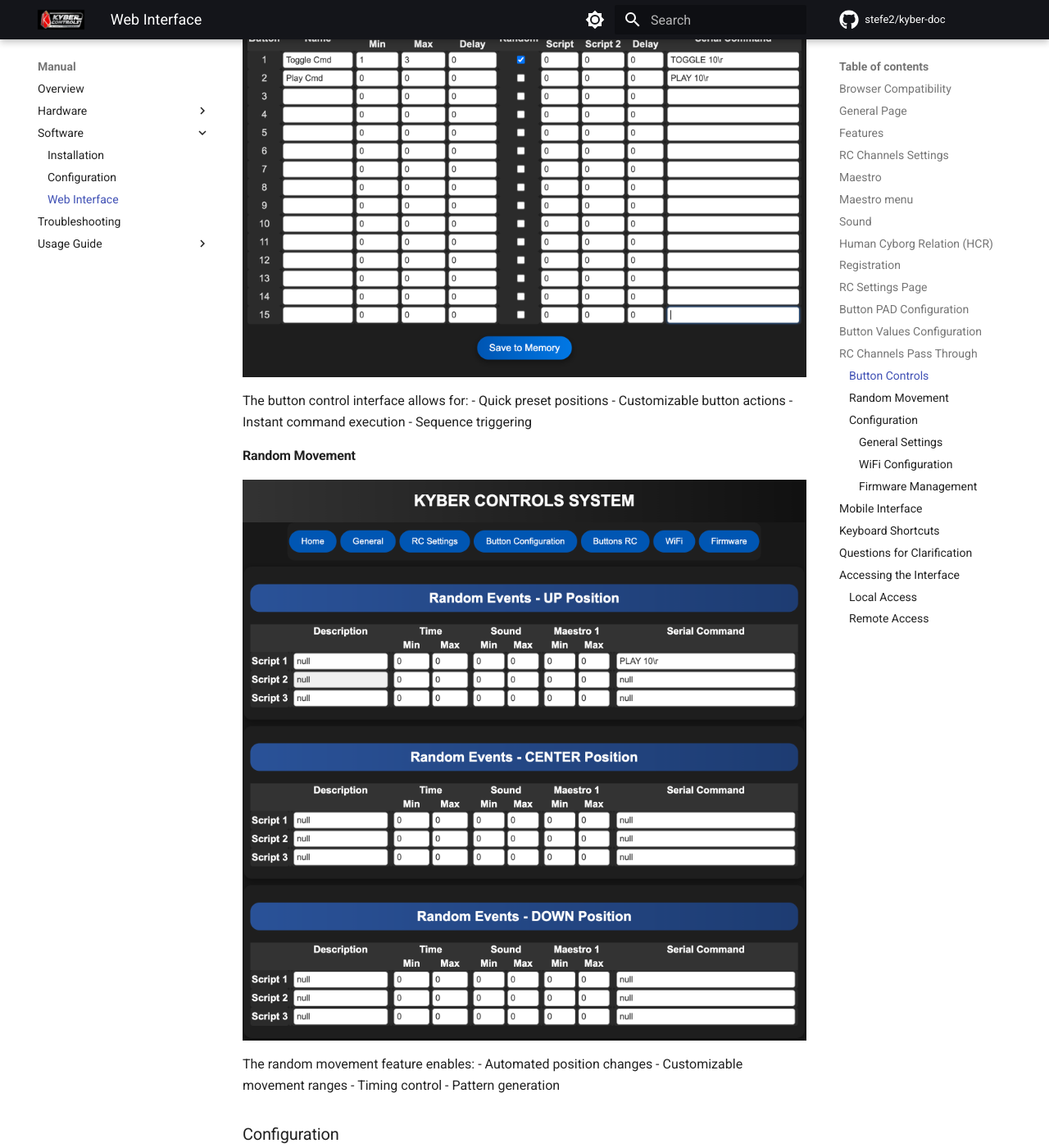
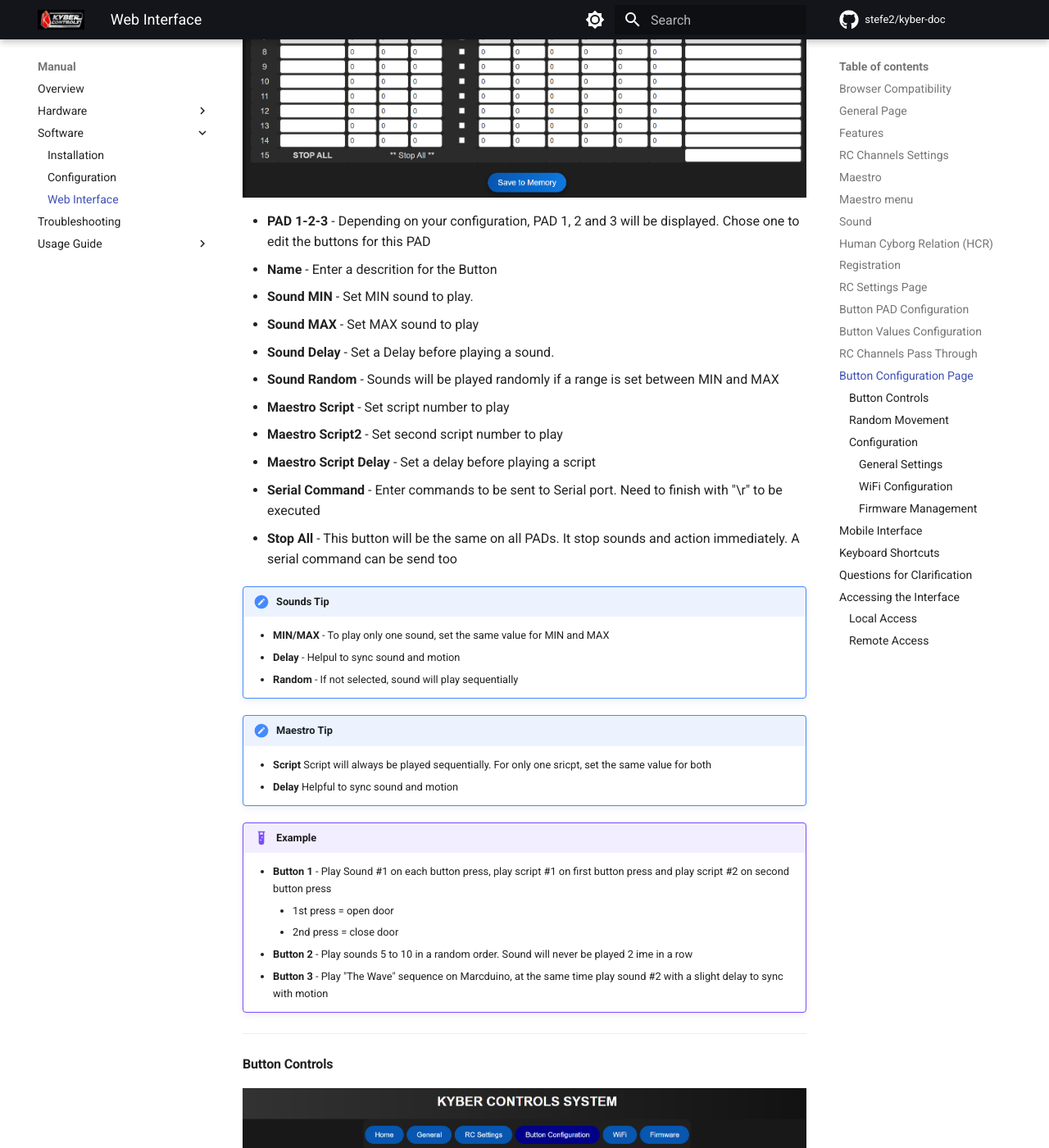
Before and after one commit to stefe2/kyber-doc, an MkDocs documentation site: the page built from docs/manual/software/web-interface.md, in a window 1280 px wide and 1400 px high, scrolled down 13724 px. Shown: the whole window at 82% size. Built offline with MkDocs 1.6.1 and Material for MkDocs 9.7.7, drawn with Linux system fonts in a browser that asks for light colours; comment, search, counter and statistics services are not loaded; some of the changed text lies outside the part shown.

Commit message:
Update docs

```diff
--- a/docs/manual/software/web-interface.md
+++ b/docs/manual/software/web-interface.md
@@ -99,32 +99,32 @@ Start Kyber configuration with this page first
 
 The RC Settings Page is where you do most of the configuration for the RC channels.  This page will adapt depending of the configuration you made in General Page
 
-![RC Channels](../../assets/web_interface/web_RC.png){ align=center }
+![RC Settings](../../assets/web_interface/web_RC.png){ align=center }
 
 !!! failure "Fail"
      - No sBus connexion from the receiver to the Kyber, check wiring and receiver configuration
-     ![RC Channels](../../assets/web_interface/web_RC_red.png){ align=center }
+     ![RC Settings](../../assets/web_interface/web_RC_red.png){ align=center }
 
 !!! success "Success"
      - Good sBus connexion from the receiver to the Kyber, support sbus16 and sbus24
-     ![RC Channels](../../assets/web_interface/web_RC_green16.png){ align=center }
-     ![RC Channels](../../assets/web_interface/web_RC_green24.png){ align=center }
+     ![RC Settings](../../assets/web_interface/web_RC_green16.png){ align=center }
+     ![RC Settings](../../assets/web_interface/web_RC_green24.png){ align=center }
 ---
-![RC Channels](../../assets/web_interface/web_RC_PAD23.png){ align=center width=75% }
+![RC Settings](../../assets/web_interface/web_RC_PAD23.png){ align=center width=75% }
 ## Button PAD Configuration
 - **Button PAD Mode** - Select 3 pads for a 3 positions toggle switch and 2 pads for a 2 positions
 - **Toggle Channel** - Display RC channel set under General web page
 - **Current SBUS Value** - Display SBUS value of the switch position coming from RC channel
 - **Pad 1-2-3 SBUS Value** - Toggle the switch and write the current SBUS value for each toggle positions
 ---
-![RC Channels](../../assets/web_interface/web_RC_Buttons.png){ align=center width=60% }
+![RC Settings](../../assets/web_interface/web_RC_Buttons.png){ align=center width=60% }
 ## Button Values Configuration
 - This is where you will register each buttons PWM value for your configuration (Kyberpad or physical buttons)
 - **Ch x SBUS Values** - Display the PWM value of RC channel x set under General tab.  Value displayed without pressing any buttons will be the released state
 - **Button x PWM Value** - Register each buttons value in this field
 - **Released PWM Value** - Register the released state value in this field
 ---
-![RC Channels](../../assets/web_interface/web_RC_Passthrough.png){ align=center width=100% }
+![RC Settings](../../assets/web_interface/web_RC_Passthrough.png){ align=center width=100% }
 ## RC Channels Pass Through
 - Passthrough are used to map a RC channel to a Maestro servo output.  This give direct control on multiple servos
 - **Description** - Enter a descrition or a name for the passthrough
@@ -146,19 +146,42 @@ The RC Settings Page is where you do most of the configuration for the RC channe
      Since Deadband is disabled, the servo cannot be controlled by a script
 ---
 
+## Button Configuration Page
 
+The Button Configuration Page is where all the buttons will be given a funtion.  It's the main feature of the Kyber Controller.
 
+![Button Configuration](../../assets/web_interface/web_buttons_overview.png){ align=center width=100% }
 
+- **PAD 1-2-3** - Depending on your configuration, PAD 1, 2 and 3 will be displayed.  Chose one to edit the buttons for this PAD
+- **Name** - Enter a descrition for the Button
+- **Sound MIN** - Set MIN sound to play.
+- **Sound MAX** - Set MAX sound to play
+- **Sound Delay** - Set a Delay before playing a sound.
+- **Sound Random** - Sounds will be played randomly if a range is set between MIN and MAX
+- **Maestro Script** - Set script number to play
+- **Maestro Script2** - Set second script number to play
+- **Maestro Script Delay** - Set a delay before playing a script
+- **Serial Command** - Enter commands to be sent to Serial port. Need to finish with "\r" to be executed
+- **Stop All** - This button will be the same on all PADs.  It stop sounds and action immediately.  A serial command can be send too
 
+!!! hint "Sounds Tip"
+     - **MIN/MAX** - To play only one sound, set the same value for MIN and MAX
+     - **Delay**  - Helpul to sync sound and motion
+     - **Random** - If not selected, sound will play sequentially
 
+!!! hint "Maestro Tip"
+     - **Script** Script will always be played sequentially. For only one sricpt, set the same value for both
+     - **Delay** Helpful to sync sound and motion
 
+!!! example "Example"
+     - **Button 1** - Play Sound #1 on each button press, play script #1 on first button press and play script #2 on second button press
+         - 1st press = open door
+         - 2nd press = close door
+     - **Button 2** - Play sounds 5 to 10 in a random order.  Sound will never be played 2 ime in a row
+     - **Button 3** - Play "The Wave" sequence on Marcduino, at the same time play sound #2 with a slight delay to sync with motion
 
-The RC Channels panel provides precise control over your servo channels:
+---
 
-- Real-time position control
-- Channel status monitoring
-- Individual channel configuration
-- Quick position adjustments
 
 #### Button Controls
 ![Button Overview](../../assets/web_interface/web_buttons_overview.png){ align=center }
```
Also changed, not shown: docs/assets/web_interface/web_buttons_configuration2.png (deleted), docs/assets/web_interface/web_buttons_overview.png.
